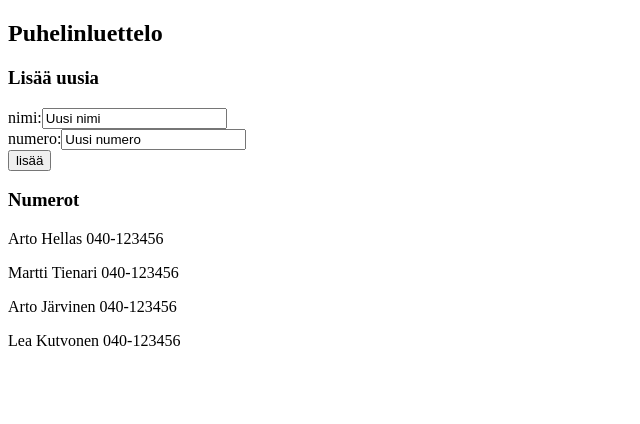
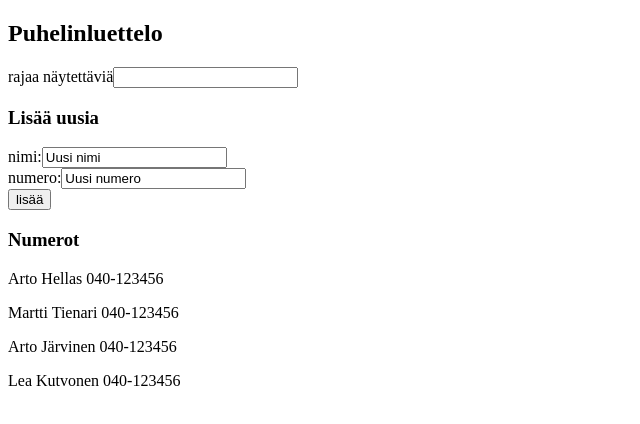
Before and after one commit to rescawen/Kevat2018FullstackOsa2, a React (Create React App) app in the folder lomakkeet/: page / in a window 1280 px wide. Shown: the top 424 px of the page, without its empty margins (0-640 px from the left). Built offline with nearby package versions, Linux system fonts and the light colour scheme.

Commit message:
refactoring

```diff
--- a/lomakkeet/src/App.js
+++ b/lomakkeet/src/App.js
@@ -7,6 +7,7 @@ class App extends React.Component {
       persons: props.persons,
       newName: 'Uusi nimi',
       newNumber: 'Uusi numero',
+      filter: ''
 
     }
   }
@@ -18,11 +19,11 @@ class App extends React.Component {
     this.state.persons.forEach(function (item) {
       if (a === item.name) {
         toggle = 1;
-        alert("same value")
+        alert("Tämä nimi on jo käytetty")
       }
     });
 
-    if (toggle == 1) {
+    if (toggle === 1) {
       return
     }
 
@@ -50,6 +51,11 @@ class App extends React.Component {
     this.setState({ newNumber: event.target.value })
 
   }
+  handleFilterChange = (event) => {
+    console.log(event.target.value)
+    this.setState({ filter: event.target.value })
+
+  }
 
   render() {
 
@@ -59,6 +65,12 @@ class App extends React.Component {
     return (
       <div>
         <h2>Puhelinluettelo</h2>
+        <div>rajaa näytettäviä
+          <input
+            value={this.state.filter}
+            onChange={this.handleFilterChange}
+          />
+        </div>
         <h3>Lisää uusia</h3>
         <form onSubmit={this.addPerson}>
           <div>nimi:
```
Also changed, not shown: 1 other file (tests, documents, lock files or other folders).
